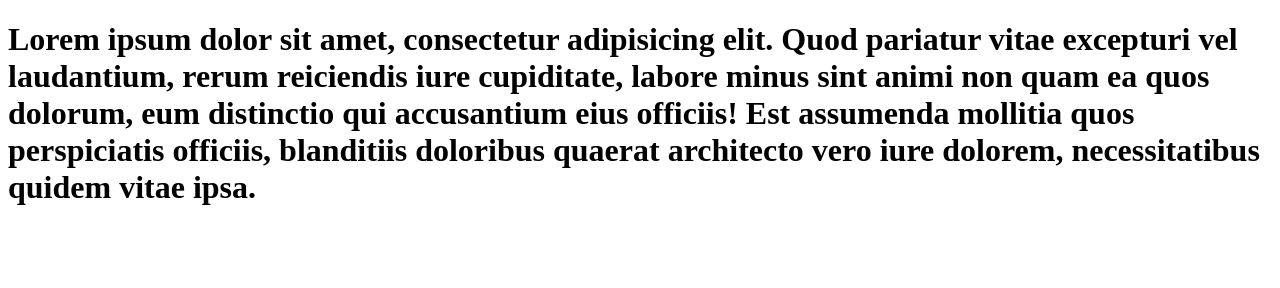
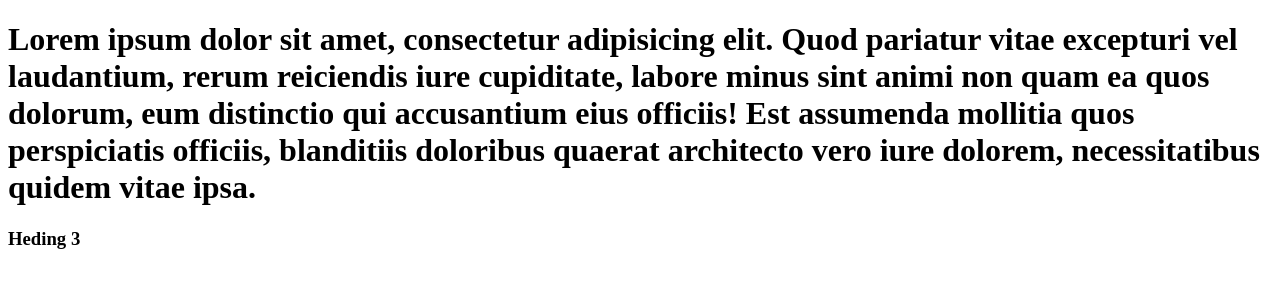
Before and after one commit to devloperHamidul/my-first-site, a plain HTML site: page index.html in a window 1280 px wide. Drawn offline with Linux system fonts and the light colour scheme.

Commit message:
Hamidul Khan

```diff
--- a/index.html
+++ b/index.html
@@ -8,5 +8,6 @@
 </head>
 <body>
     <h1>Lorem ipsum dolor sit amet, consectetur adipisicing elit. Quod pariatur vitae excepturi vel laudantium, rerum reiciendis iure cupiditate, labore minus sint animi non quam ea quos dolorum, eum distinctio qui accusantium eius officiis! Est assumenda mollitia quos perspiciatis officiis, blanditiis doloribus quaerat architecto vero iure dolorem, necessitatibus quidem vitae ipsa.</h1>
+    <h3>Heding 3</h3>
 </body>
 </html>
```
